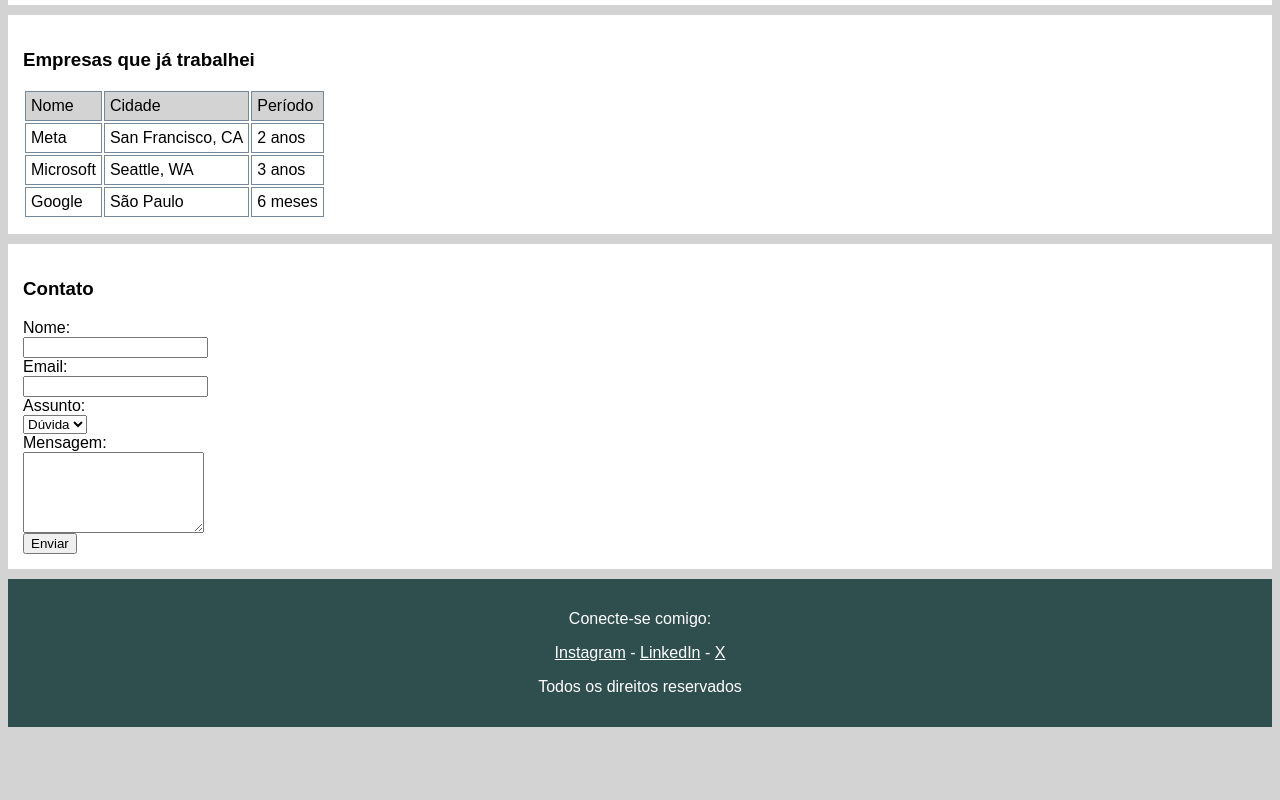
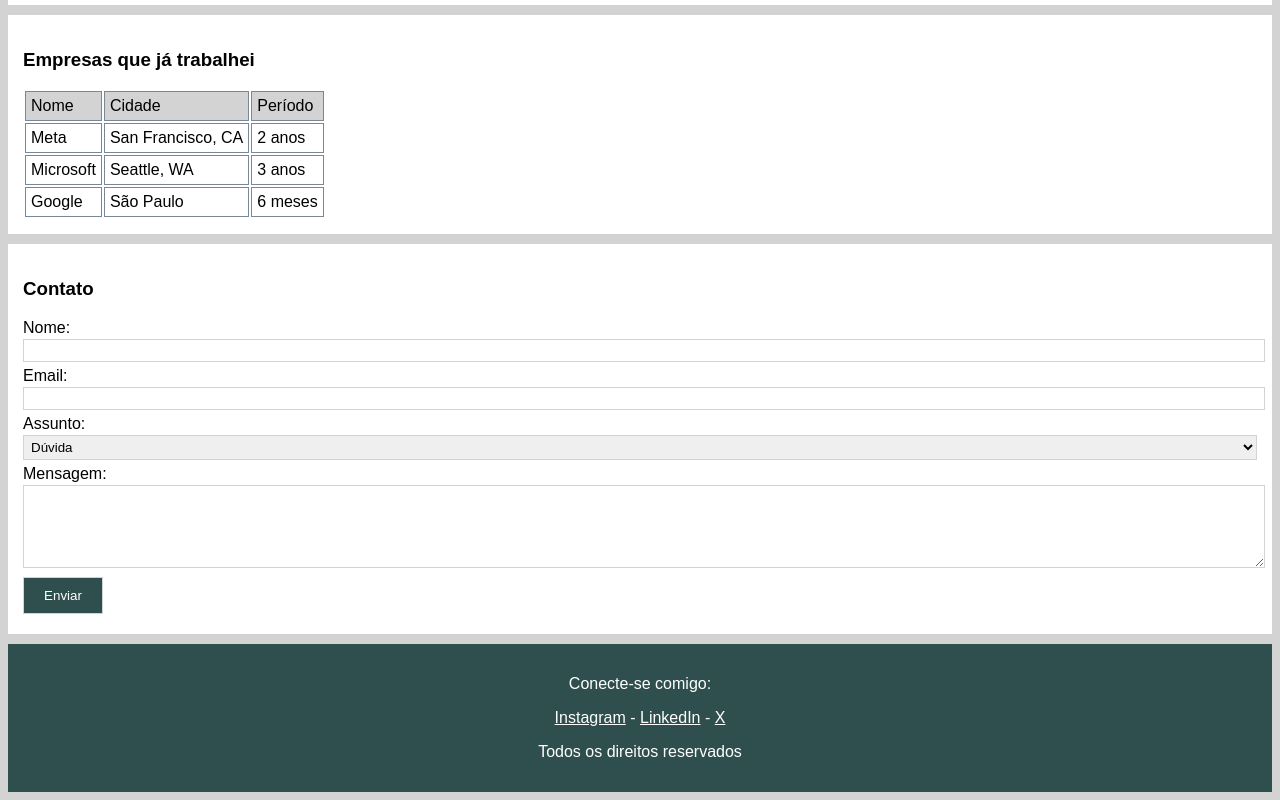
Before and after one commit to ibonzanino/cnp-desafio-semana1, a plain HTML site: page index.html in a window 1280 px wide. Shown: the part 954-1754 px from the top of the page. Before the commit the page ends 1689 px from the top, so only its background shows below. Drawn offline with Linux system fonts and the light colour scheme.

Commit message:
form fixed

```diff
--- a/index.html
+++ b/index.html
@@ -86,7 +86,7 @@
         </select>
         <label for="msg">Mensagem:</label>
         <textarea name="msg" id="msg" rows=5"></textarea>
-        <input type="button" value="Enviar">
+        <input type="button" value="Enviar" id="send">
       </form>
     </section>
   </main>
--- a/style.css
+++ b/style.css
@@ -33,11 +33,25 @@ table tr td {
     border: 1px solid lightslategray;
 }
 
-label,
+label {
+    display: block;
+    margin-bottom: 2px;
+}
+
 input,
-select,
-textarea {
-    display: block;
+textarea,
+select {
+    width: 100%;
+    border: 1px solid lightgray;
+    margin-bottom: 5px;
+    padding: 3px;
+}
+
+form #send {
+    background-color: darkslategray;
+    color: white;
+    padding: 10px;
+    width: 80px;
 }
 
 footer {
```
